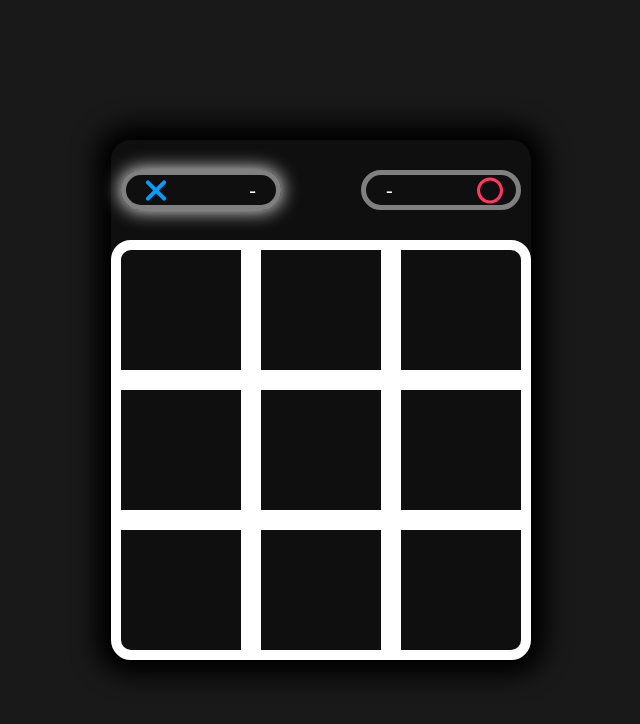
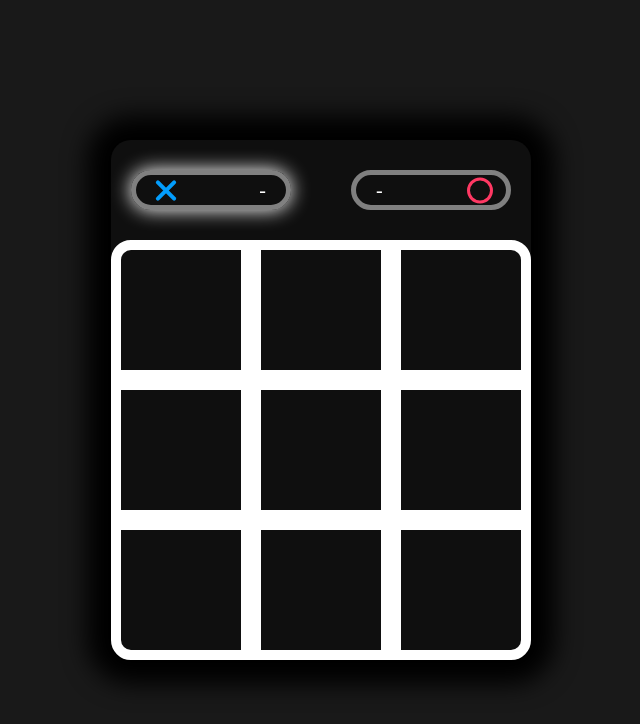
Before and after one commit to Wolium36/Tic-tac-toe, a plain HTML site: page index.html in a window 1280 px wide. Shown: the whole page, without its empty margins (319-959 px from the left). Drawn offline with Linux system fonts and the light colour scheme.

Commit message:
Update style.css

```diff
--- a/style.css
+++ b/style.css
@@ -12,7 +12,7 @@ body{
   top:50%;
   left: 50%;
   transform: translate(-50%, -50%);
-  box-shadow: 0px 0px 24px 15px rgba(0, 0, 0, 1);
+  box-shadow: 0px 0px 24px 24px rgba(0, 0, 0, 1);
 }
 
 #results{
@@ -31,12 +31,12 @@ body{
 }
 
 .rubric:nth-child(1){
-  margin-left: 10px;
+  margin-left: 20px;
 }
 
 .rubric:nth-child(2){
   float:right;
-  margin-right: 10px;
+  margin-right: 20px;
 }
 
 .rubric div{
@@ -49,6 +49,14 @@ body{
   top: 50%;
   left: 50%;
   transform: translate(-50%, -50%);
+}
+
+#x{
+	box-shadow: 0px 0px 0px 0px rgba(255, 255, 255, 1);
+}
+
+#o{
+	box-shadow: 0px 0px 0px 0px rgba(255, 255, 255, 1);
 }
 
 #winsX{
```
